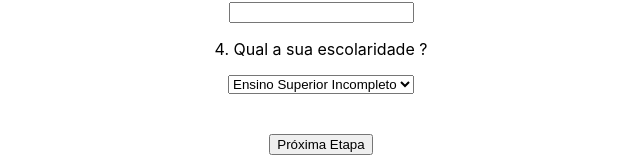
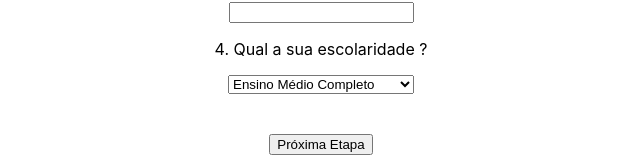
Before and after one commit to future4code/Edgard-Finotti, a React (Create React App) app in the folder quinzena6/labenuForms/labenuforms/: page / in a window 1280 px wide. Shown: the part 265-430 px from the top of the page, without its empty margins (319-959 px from the left). Built offline with nearby package versions, Linux system fonts and the light colour scheme.

Commit message:
Alterado component Etapa01 para enviar dados para o componente Formulario e salvar no seu estado.

```diff
--- a/quinzena6/labenuForms/labenuforms/src/components/Etapa01/Etapa01.js
+++ b/quinzena6/labenuForms/labenuforms/src/components/Etapa01/Etapa01.js
@@ -32,7 +32,7 @@ class Etapa01 extends React.Component {
         nome: "",
         idade: "",
         email: "",
-        escolaridade: 'superiorIncompleto'
+        escolaridade: "medioCompleto"
 
     }
 
@@ -64,6 +64,9 @@ class Etapa01 extends React.Component {
         this.setState({escolaridade: event.target.value})
     }
 
+    enviaDados = () => {
+        this.props.aoEnviar(this.state)
+    }
 
     render() {
 
@@ -99,7 +102,7 @@ class Etapa01 extends React.Component {
             {/* <ComponenteSelecao/> */}
 
 
-            <ButtonProximaEtapa onClick={this.props.onClick}>Próxima Etapa</ButtonProximaEtapa>
+            <ButtonProximaEtapa onClick={this.enviaDados}>Próxima Etapa</ButtonProximaEtapa>
         </ContainerDadosGerais>
 
     }
--- a/quinzena6/labenuForms/labenuforms/src/components/Formulario/Formulario.js
+++ b/quinzena6/labenuForms/labenuforms/src/components/Formulario/Formulario.js
@@ -7,15 +7,26 @@ import Etapa04 from '../Etapa04/Etapa04'
 class Formulario extends React.Component {
 
     state = {
-        etapaFormulario: 1
+        etapaFormulario: 1,
+        nome: "",
+        idade: "",
+        email: "",
+        escolaridade: 'superiorIncompleto'
     }
 
-    aoEnviar = () => {
-        this.setState({etapaFormulario: Number(this.state.etapaFormulario) + 1})
+    aoEnviarEtapa01 = (objeto) => {
+
+        this.setState({
+            etapaFormulario: Number(this.state.etapaFormulario) + 1,
+            nome: objeto.nome,
+            idade: objeto.idade,
+            email: objeto.email,
+            escolaridade: objeto.escolaridade
+        })
     }
 
     render() {
-
+        console.log(this.state)
         let componenteFormulario
         if(this.state.etapaFormulario === 1) {
             componenteFormulario = <Etapa01
@@ -24,7 +35,7 @@ class Formulario extends React.Component {
                 perguntaIdade= {"2. Qual a sua idade ?" }
                 perguntaEmail= {"3. Qual o seu email ?" }
                 perguntaEscolaridade= {"4. Qual a sua escolaridade ?"}
-                onClick={this.aoEnviar}
+                aoEnviar={this.aoEnviarEtapa01}
             />
         } else if(this.state.etapaFormulario === 2) {
             componenteFormulario = <Etapa02
```
